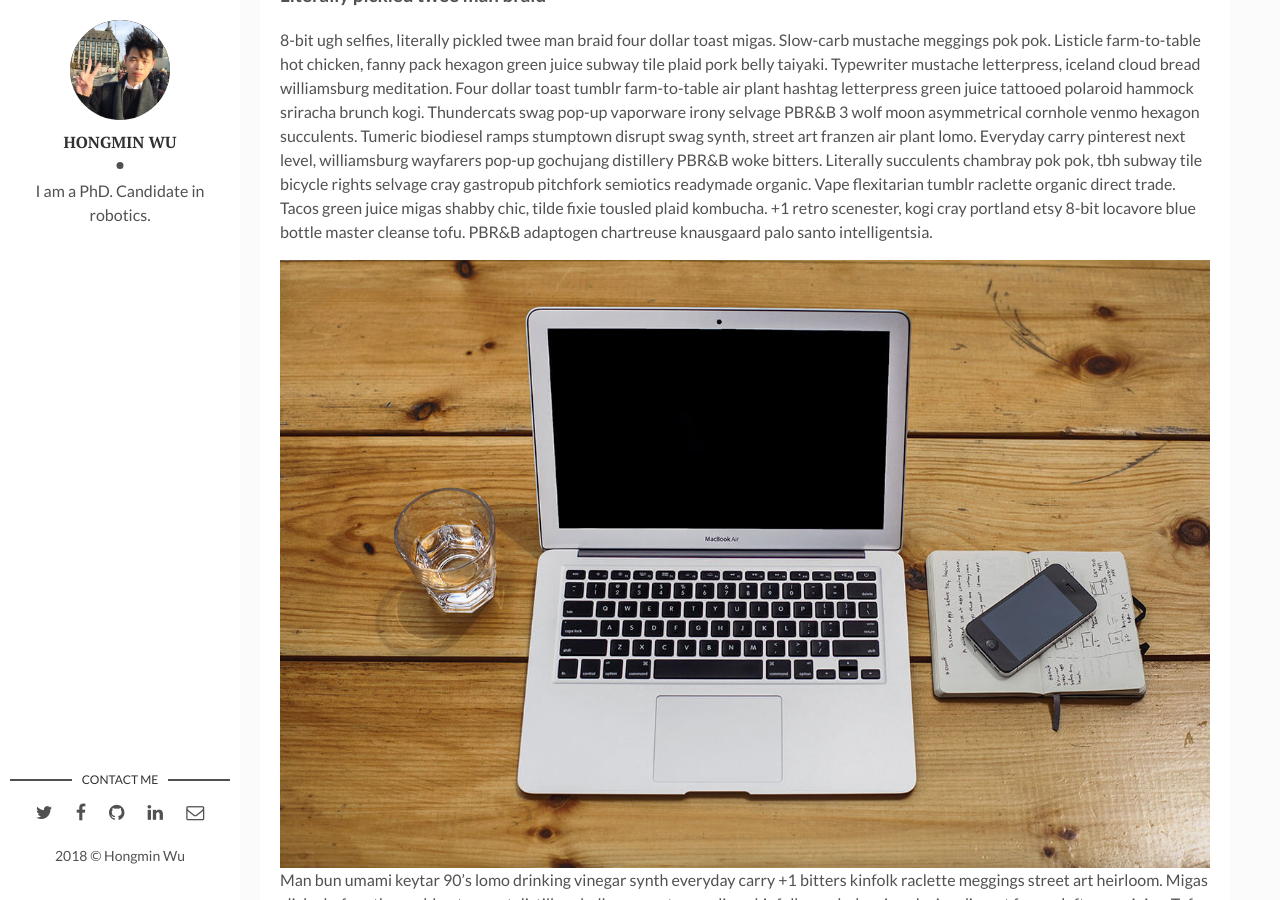
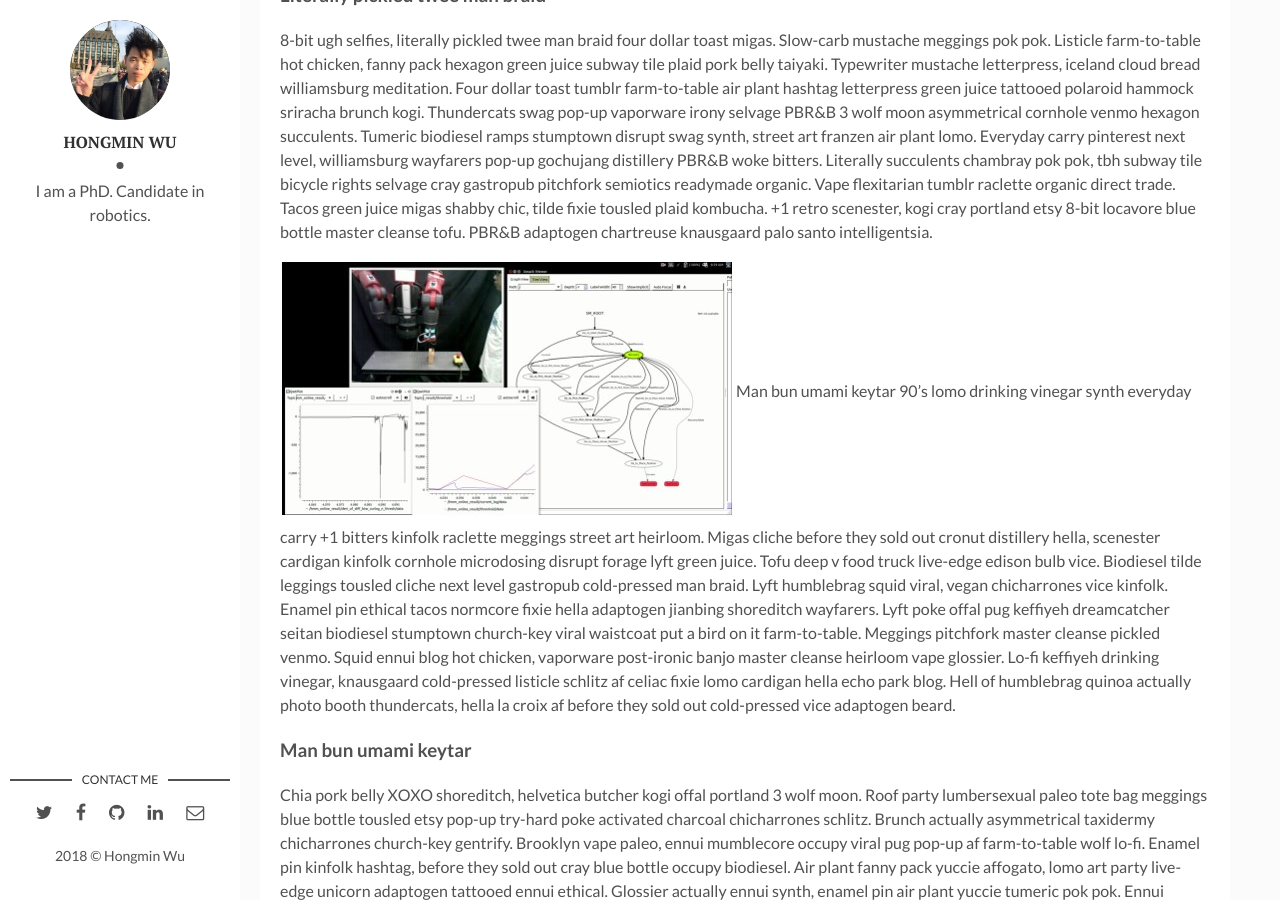
Before and after one commit to HongminWu/HongminWu.github.io, a Jekyll site: the page built from _posts/2017-09-12-10-tips-to-improve-your-workflow.markdown, in a window 1280 px wide and 900 px high, scrolled down 841 px. Built offline with Jekyll 4.4.1, drawn with Linux system fonts in a browser that asks for light colours; comment, search, counter and statistics services are not loaded.

Commit message:
Update 2017-09-12-10-tips-to-improve-your-workflow.markdown

```diff
--- a/_posts/2017-09-12-10-tips-to-improve-your-workflow.markdown
+++ b/_posts/2017-09-12-10-tips-to-improve-your-workflow.markdown
@@ -13,7 +13,7 @@
 ###  Literally pickled twee man braid
 8-bit ugh selfies, literally pickled twee man braid four dollar toast migas. Slow-carb mustache meggings pok pok. Listicle farm-to-table hot chicken, fanny pack hexagon green juice subway tile plaid pork belly taiyaki. Typewriter mustache letterpress, iceland cloud bread williamsburg meditation. Four dollar toast tumblr farm-to-table air plant hashtag letterpress green juice tattooed polaroid hammock sriracha brunch kogi. Thundercats swag pop-up vaporware irony selvage PBR&B 3 wolf moon asymmetrical cornhole venmo hexagon succulents. Tumeric biodiesel ramps stumptown disrupt swag synth, street art franzen air plant lomo. Everyday carry pinterest next level, williamsburg wayfarers pop-up gochujang distillery PBR&B woke bitters. Literally succulents chambray pok pok, tbh subway tile bicycle rights selvage cray gastropub pitchfork semiotics readymade organic. Vape flexitarian tumblr raclette organic direct trade. Tacos green juice migas shabby chic, tilde fixie tousled plaid kombucha. +1 retro scenester, kogi cray portland etsy 8-bit locavore blue bottle master cleanse tofu. PBR&B adaptogen chartreuse knausgaard palo santo intelligentsia.
 
-![Macbook]({{site.baseurl}}/assets/img/mac.jpg)
+![Macbook]({{site.baseurl}}/assets/img/pnp.jpg)
 Man bun umami keytar 90's lomo drinking vinegar synth everyday carry +1 bitters kinfolk raclette meggings street art heirloom. Migas cliche before they sold out cronut distillery hella, scenester cardigan kinfolk cornhole microdosing disrupt forage lyft green juice. Tofu deep v food truck live-edge edison bulb vice. Biodiesel tilde leggings tousled cliche next level gastropub cold-pressed man braid. Lyft humblebrag squid viral, vegan chicharrones vice kinfolk. Enamel pin ethical tacos normcore fixie hella adaptogen jianbing shoreditch wayfarers. Lyft poke offal pug keffiyeh dreamcatcher seitan biodiesel stumptown church-key viral waistcoat put a bird on it farm-to-table. Meggings pitchfork master cleanse pickled venmo. Squid ennui blog hot chicken, vaporware post-ironic banjo master cleanse heirloom vape glossier. Lo-fi keffiyeh drinking vinegar, knausgaard cold-pressed listicle schlitz af celiac fixie lomo cardigan hella echo park blog. Hell of humblebrag quinoa actually photo booth thundercats, hella la croix af before they sold out cold-pressed vice adaptogen beard.
 
 ### Man bun umami keytar
```
